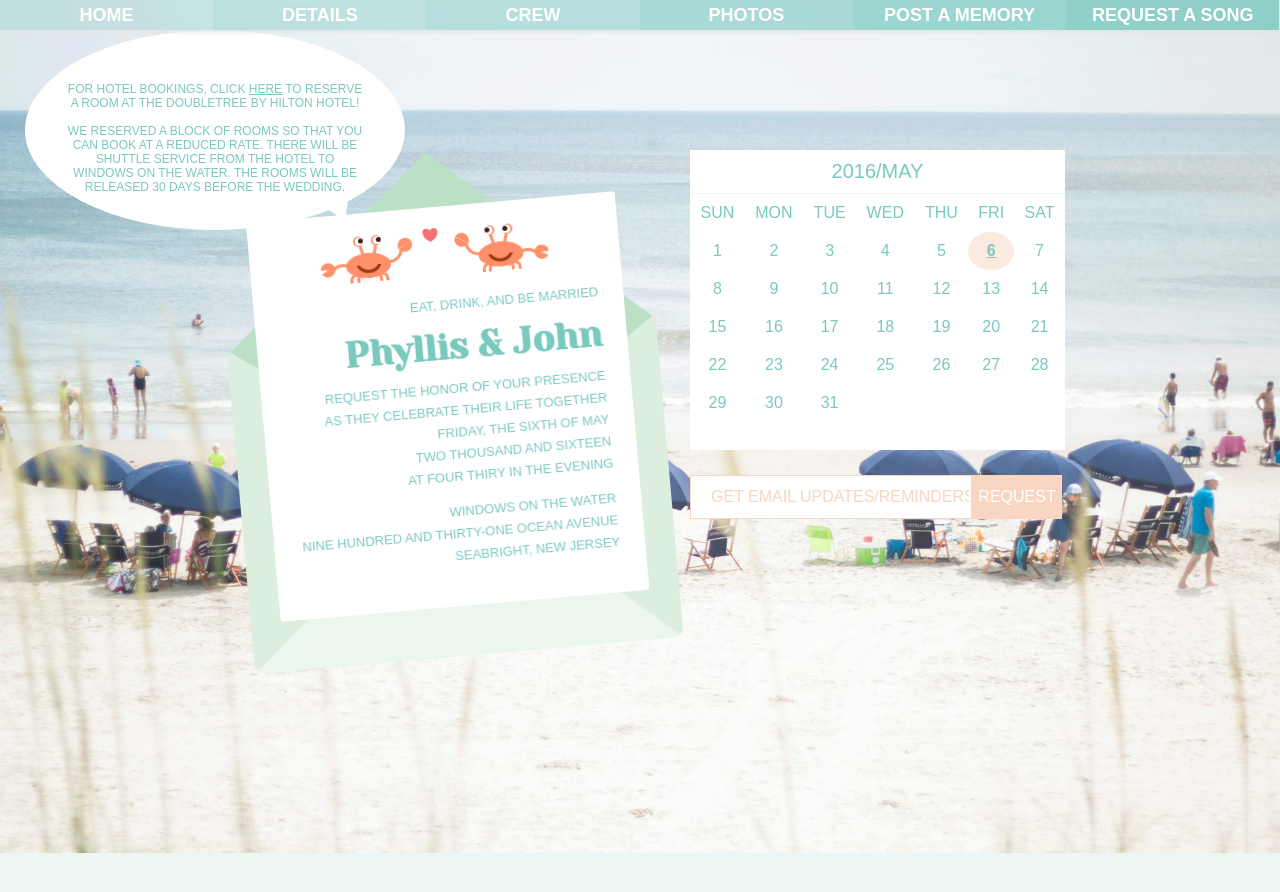
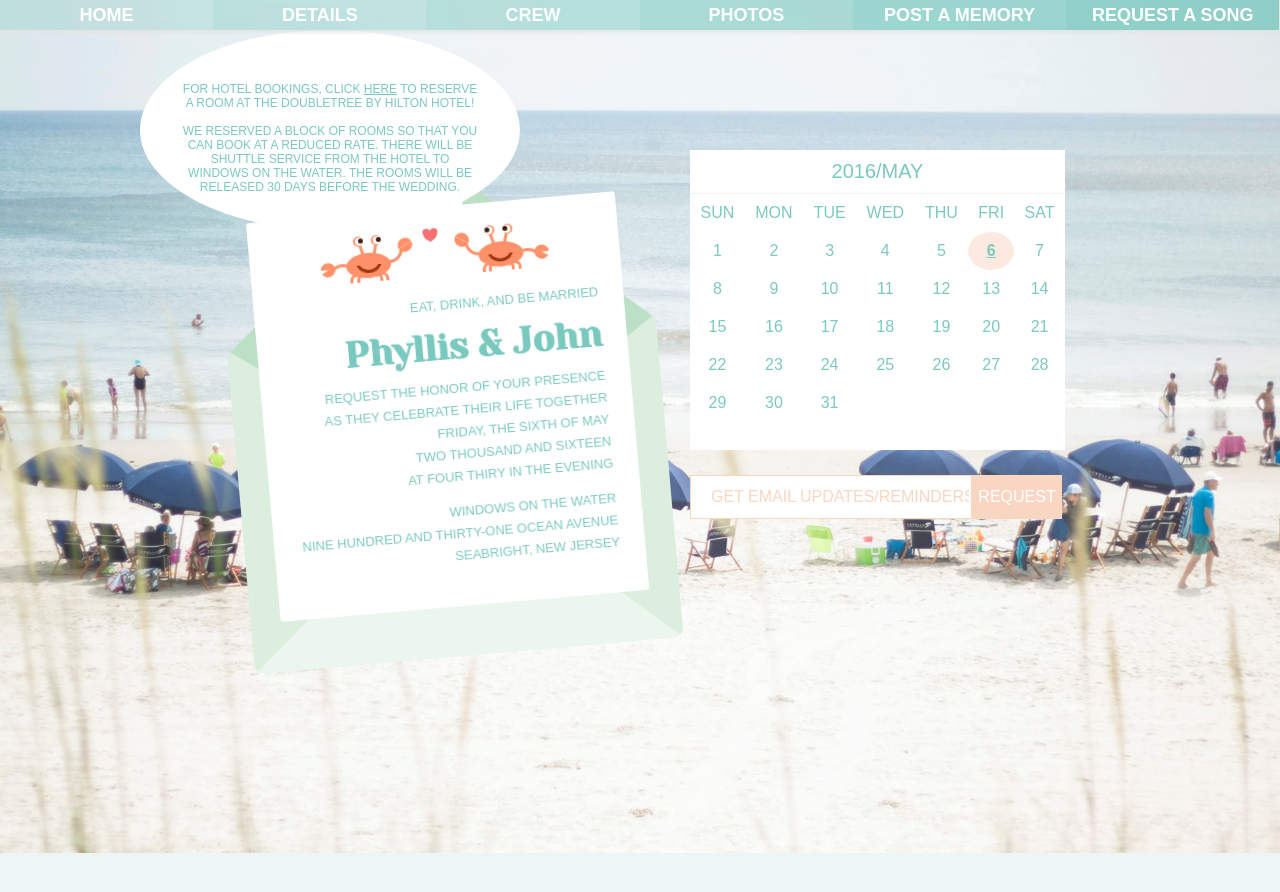
Before and after one commit to phyllisandjohn/phyllisandjohn.github.io, a Jekyll site: the page details/index.html, which Jekyll copies as it is, in a window 1280 px wide. Shown: the top 892 px of the page. Built offline with Jekyll 4.4.1, drawn with Linux system fonts in a browser that asks for light colours.

Commit message:
Update index.html

```diff
--- a/details/index.html
+++ b/details/index.html
@@ -12,8 +12,9 @@
 .instructions {
 	margin-top: 30px;
 	position: absolute;
+	left: 50%;
 	height: 120px;
-	margin-left: 25px;
+	margin-left: -500px;
 }
 
 .arrow-down {
```
